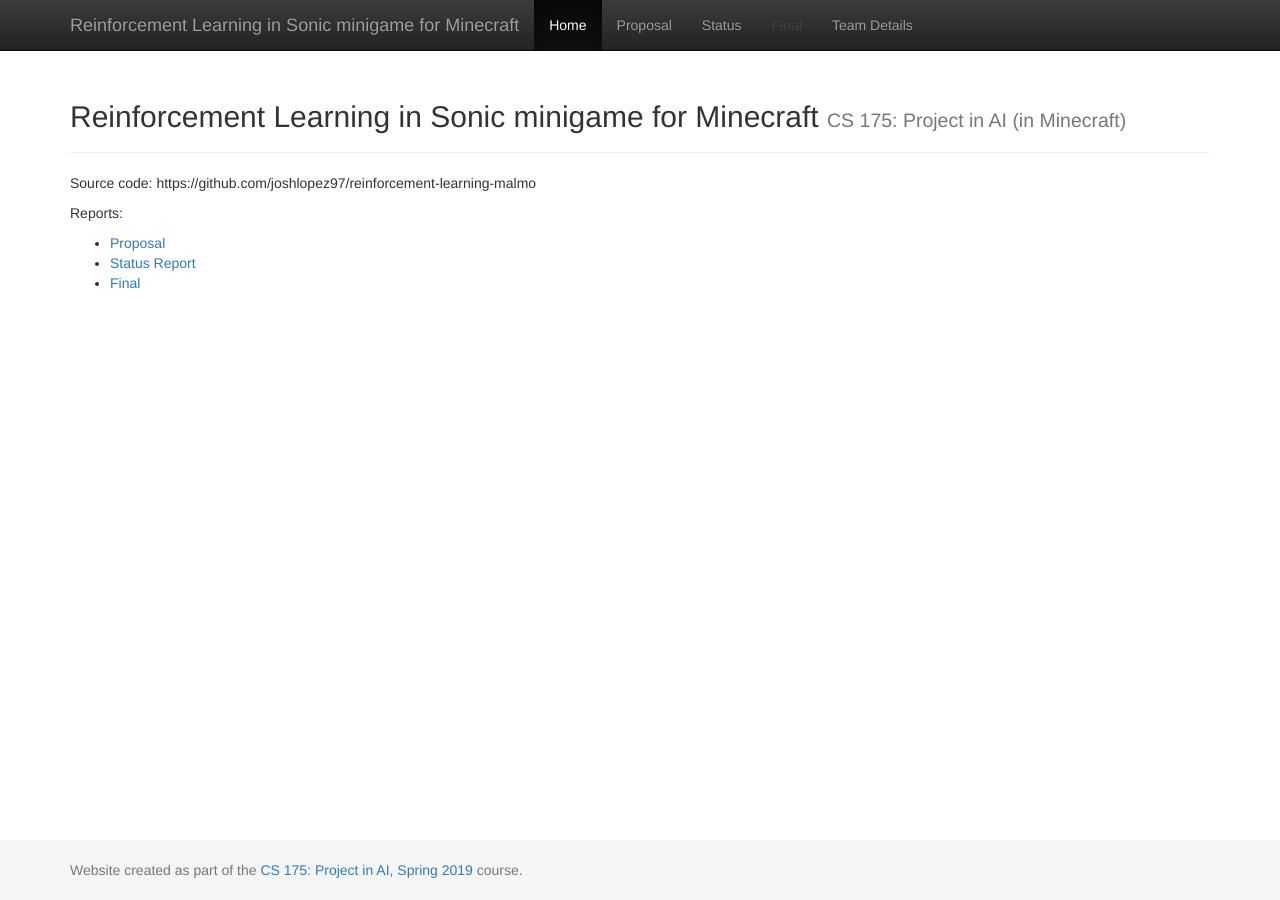
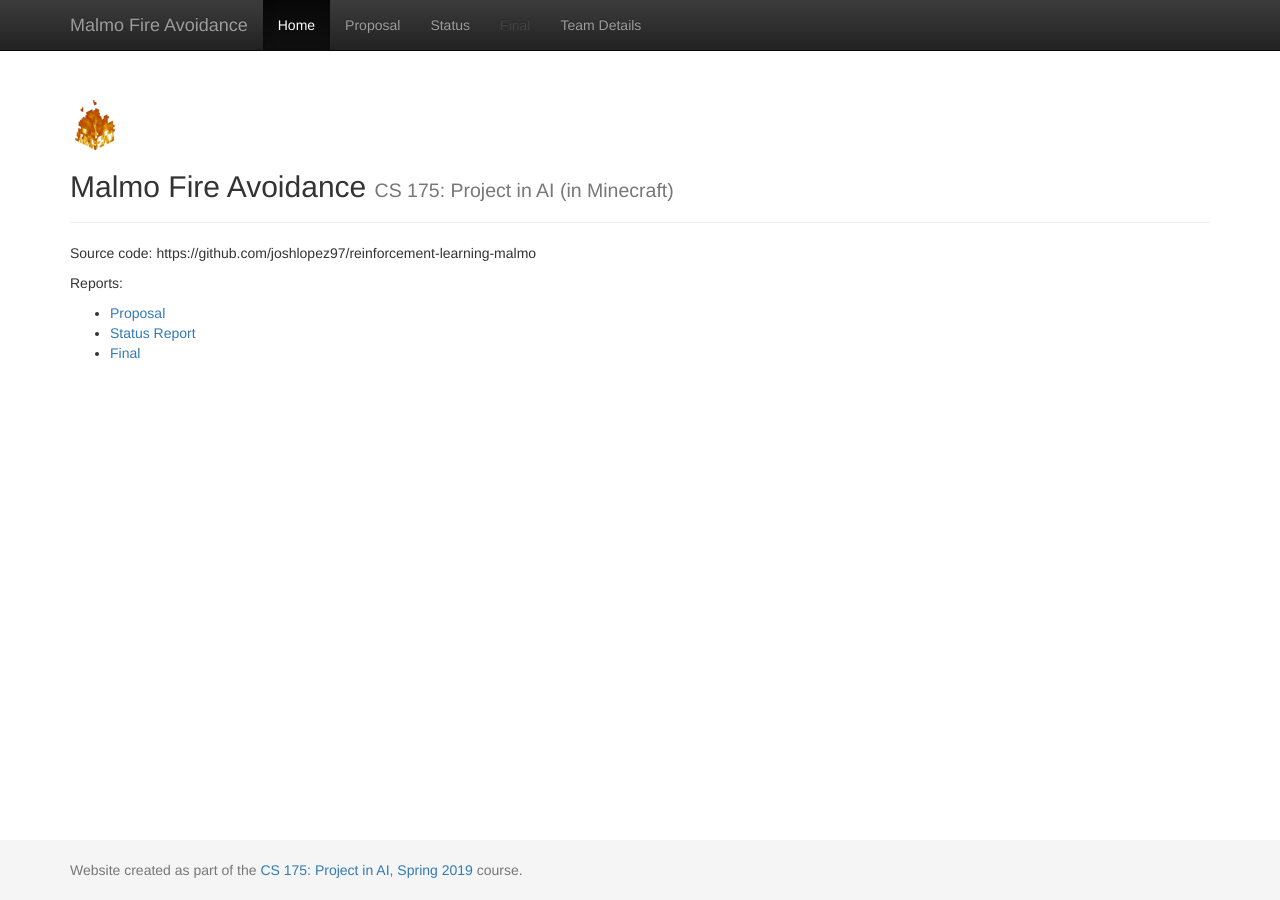
Before and after one commit to joshlopez97/FireEscape, a Jekyll site: the page built from docs/index.md, in a window 1280 px wide. Built offline with Jekyll 4.4.1, drawn with Linux system fonts in a browser that asks for light colours.

Commit message:
Changed website header

```diff
--- a/docs/_config.yml
+++ b/docs/_config.yml
@@ -1,7 +1,7 @@
 ###########
 # site.title
 
-title:    'Reinforcement Learning in Sonic minigame for Minecraft'
+title:    'Malmo Fire Avoidance'
 subtitle: 'CS 175: Project in AI (in Minecraft)'
 
 
--- a/docs/_layouts/default.html
+++ b/docs/_layouts/default.html
@@ -71,6 +71,7 @@
 
     <div class="container">
       <div class="page-header">
+        <img id="header-icon" src="{{ 'img/fire.png' | relative_url }}">
         <h2>
         {{ site.title }}
         <small>{{ site.subtitle }}</small>
--- a/docs/css/custom.css
+++ b/docs/css/custom.css
@@ -37,3 +37,8 @@
 code {
   font-size: 80%;
 }
+
+#header-icon {
+  height: 50px;
+  display: inline-block;
+}
```
Also changed, not shown: docs/img/fire.png (added).
